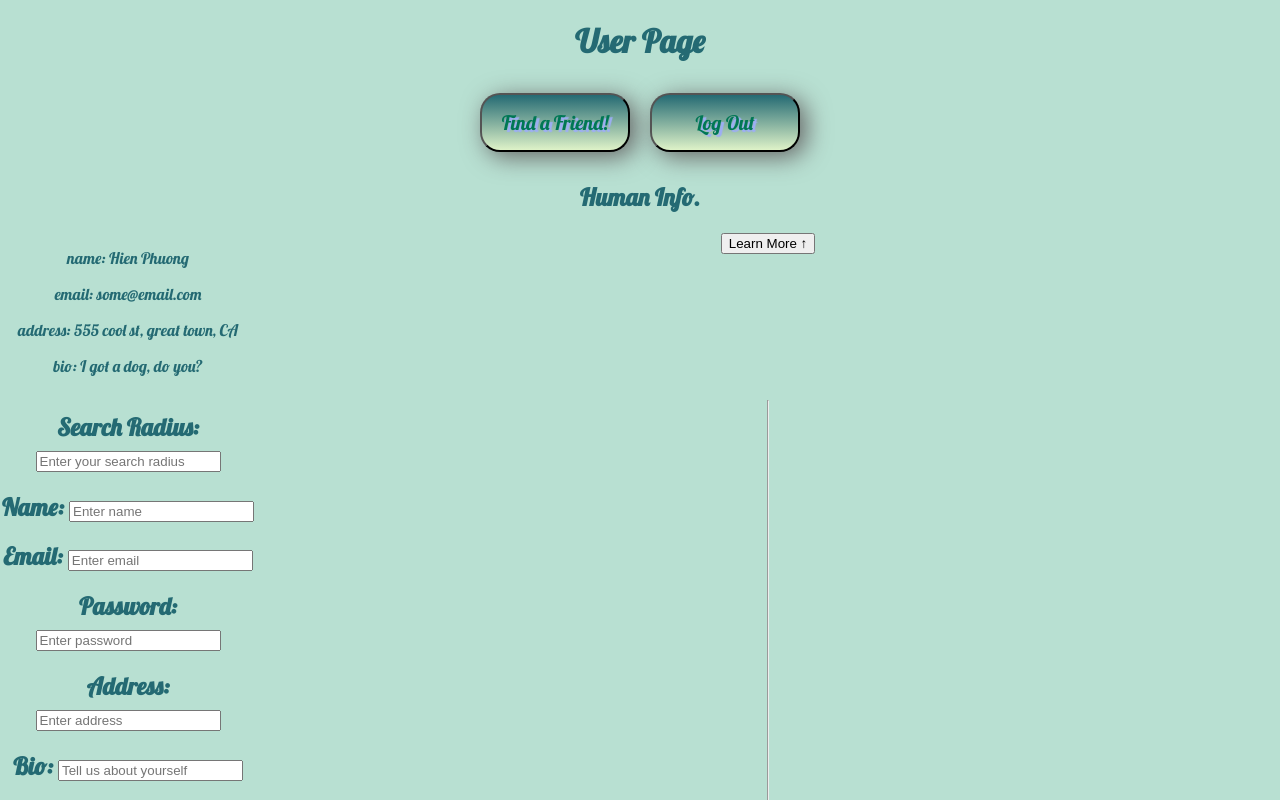
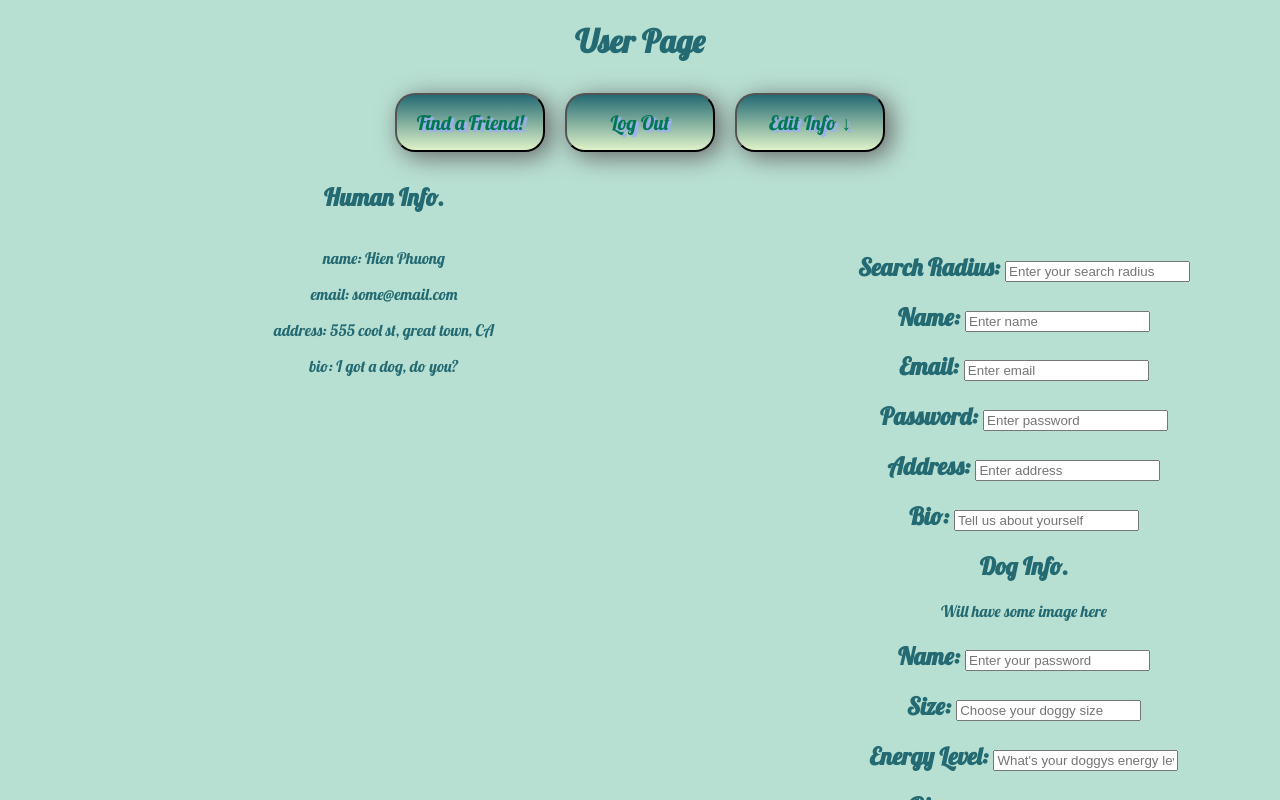
Before and after one commit to mTucker-18/Lazer-Cat-Shark, a React (Create React App) app in the folder client/: page /user-page in a window 1280 px wide. Shown: the top 800 px of the page. Built offline with nearby package versions, Linux system fonts and the light colour scheme.

Commit message:
Toggle button finally works, but doesn't look too good, need to fix some CSS to make it looks right

```diff
--- a/client/src/App.css
+++ b/client/src/App.css
@@ -18,6 +18,9 @@
   display: grid;
   font-family: 'Lobster', cursive;
   text-align: center;
+  min-height: 100vh;
+
+
 }
 
 .App-navigation {
--- a/client/src/Components/UserPage/UserPage.css
+++ b/client/src/Components/UserPage/UserPage.css
@@ -1,44 +1,41 @@
 .App {
-  background-color: var(--green);
+  /* background-color: var(--green);
   color: var(--dark-blue);
+  height: 100%; */
 }
 
 .UserPage {
   display: grid;
+  grid-template-rows: 2;
+  background-color: var(--green);
+  color: var(--dark-blue);
+  height: 100%;
 }
 
 .Navigation {
-
+  grid-column: auto;
+  grid-row: 1;
 }
 
 .Human {
   display: grid;
-  grid-template-columns: 1fr 4fr;
+  grid-template-columns: 3fr 2fr;
   grid-template-rows: 1;
 }
 
-.Doggos {
+/* .Doggos {
   display: grid;
   grid-template-columns: 20% 80%;
   grid-template-rows: 1;
-}
+} */
 
 .Image {
   grid-column: 1;
 }
 
-.TextField {
+
+.Doggos {
+  box-sizing: border-box;
+  transition: 1s;
   overflow: hidden;
-  transition: height 1s,
-              padding 1s,
-              min-height 1s;
-  height: 500px;
-  box-sizing: border-box;
 }
-
-.TextField--Collapse {
-  height: 0 !important;
-  min-height: 0;
-  padding-top: 0;
-  padding-bottom: 0;
-}
--- a/client/src/Components/UserPage/UserPage.js
+++ b/client/src/Components/UserPage/UserPage.js
@@ -5,6 +5,7 @@ import Button from '../Button/button.js';
 
 class UserPage extends Component {
   state = {
+    isAccordianVisible: true,
     human : {
       searchRadius: 'update',
       name: 'Hien Phuong',
@@ -110,25 +111,47 @@ class UserPage extends Component {
     });
     console.log('getting a new dog bio:', value);
   }
+
   toggleLearnMore = () => {
-      console.log('toggling learn more');
-      let accordion = document.getElementById('#showmore');
-      accordion.classList.toggle('TextField--Collapse');
+    // if (this.state.isAccordianVisible === false) {
+    //   this.setState({
+    //     isAccordianVisible: true,
+    //   })
+    // } else {
+    //   this.setState({
+    //     isAccordianVisible: false,
+    //   })
+    // }
+    console.log('hello');
+    this.setState({
+      isAccordianVisible: !this.state.isAccordianVisible,
+    })
+    console.log(this.state.isAccordianVisible);
 
-      let button = document.getElementById('#showmore');
-      if (accordion.classList.contains('TextField--Collapse')) {
-          button.textContent = 'Learn More ↓';
-      } else {
-          button.textContent = 'Learn more ↑';
-      }
   }
+
+
   render() {
+    let toggleDivClass = "";
+    let buttonText = "Edit Info ↓";
+    let doggoStyle = {};
+
+    if (this.state.isAccordianVisible === false) {
+      buttonText = "Finished  ↑";
+      doggoStyle = {
+        height: "0",
+      };
+    } else {
+      doggoStyle = {
+        height: "800px",
+      };
+    }
+
     return (
-      <div className="UserPage" id="showmore">
-        <h1>User Page</h1>
+      <div className="UserPage">
 
-        <div className="Navigation" id="showmore">
-
+        <div className="Navigation">
+          <h1>User Page</h1>
           <Link to="/browse/">
             <Button>Find a Friend!</Button>
           </Link>
@@ -136,26 +159,23 @@ class UserPage extends Component {
           <Link to="/">
             <Button>Log Out</Button>
           </Link>
+          <Button onClick={this.toggleLearnMore}>{buttonText}</Button>
 
         </div>
 
-        <h2>Human Info.</h2>
 
-        <div className="Human" id="showmore">
+        <div className={'Human ' }>
+          <h2>Human Info.</h2>
+          <div className="Image">
+          <p>name: {this.state.human.name}</p>
+          <p>email: {this.state.human.email}</p>
+          <p>address: {this.state.human.address}</p>
+          <p>bio: {this.state.human.bio}</p>
+        </div>
 
-          <div className="Image" id="showmore">
-            <p>name: {this.state.human.name}</p>
-            <p>email: {this.state.human.email}</p>
-            <p>address: {this.state.human.address}</p>
-            <p>bio: {this.state.human.bio}</p>
-          </div>
-          <div className="container">
-            <div className="row">
-              <button className="button button-primary" id="more-info-button" onClick="toggleLearnMore()">Learn More ↑</button>
-            </div>
-          </div>
-          <div className="showMore">
-          <div className="TextField" id="showmore">
+
+        <div style={doggoStyle} className={'Doggos '+ toggleDivClass}>
+            <div>
             <h2>Search Radius: {this.props.searchRadius}
               <input
                 placeholder="Enter your search radius"
@@ -206,20 +226,14 @@ class UserPage extends Component {
               />
             </h2>
 
-          </div>
-        </div>
 
-        <hr />
 
-        <h2>Dog Info.</h2>
-
-        <div className="Doggos" id="showmore" >
-
-          <div className="Image" id="showmore" >
+          <div className="Image" >
+            <h2>Dog Info.</h2>
             <p>Will have some image here</p>
           </div>
 
-          <div className="TextField" id="showmore">
+          <div>
             <h2>Name: {this.props.dogName}
               <input
                 placeholder="Enter your password"
@@ -253,6 +267,7 @@ class UserPage extends Component {
             </h2>
 
             <Button onClick={this.onGeoAddress}>Save</Button>
+            </div>
           </div>
         </div>
         </div>
```
